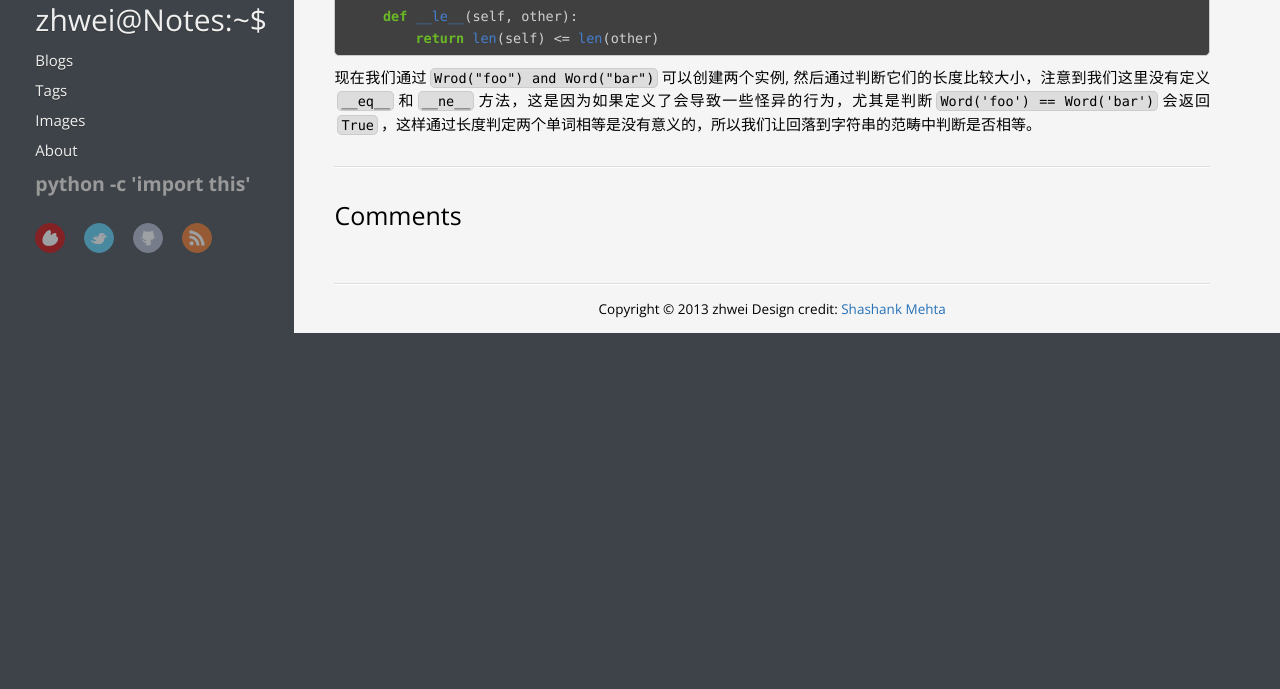
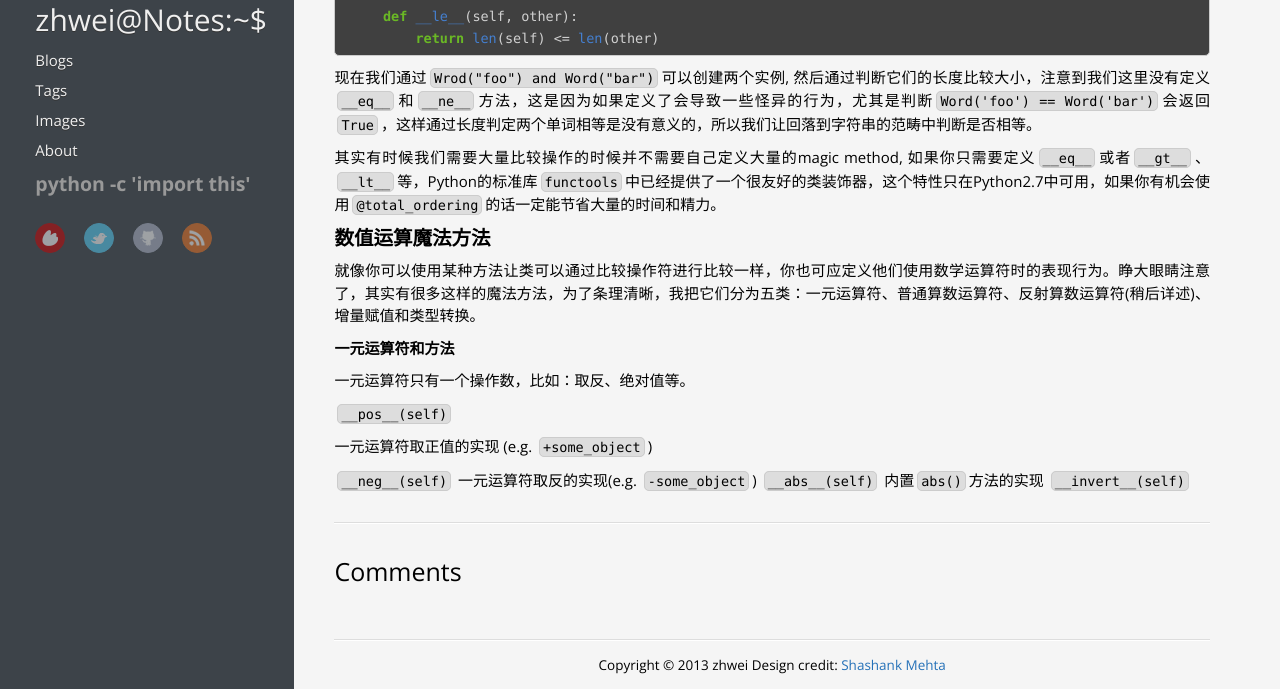
Before and after one commit to zhwei/zhwei.github.com, a Jekyll site: the page built from _posts/2013-05-21-python-magic-methond-trans-1.markdown, in a window 1280 px wide and 900 px high, scrolled down 2754 px, cut to the strip 211-900 px from the top of the window. Built offline with Jekyll 4.4.1, drawn with Linux system fonts in a browser that asks for light colours; nearby versions of some CDN libraries; Markdown is read by kramdown in place of the engine named in the settings; comment, search, counter and statistics services are not loaded; before the commit the page ends 3298 px from its top, so only the background shows below that.

Commit message:
update magic

```diff
--- a/_posts/2013-05-21-python-magic-methond-trans-1.markdown
+++ b/_posts/2013-05-21-python-magic-methond-trans-1.markdown
@@ -145,3 +145,24 @@ class Word(str):
 
 
 现在我们通过`Wrod("foo") and Word("bar")`可以创建两个实例, 然后通过判断它们的长度比较大小，注意到我们这里没有定义`__eq__`和`__ne__`方法，这是因为如果定义了会导致一些怪异的行为，尤其是判断`Word('foo') == Word('bar')`会返回`True`，这样通过长度判定两个单词相等是没有意义的，所以我们让回落到字符串的范畴中判断是否相等。
+
+其实有时候我们需要大量比较操作的时候并不需要自己定义大量的magic method, 如果你只需要定义`__eq__`或者`__gt__`、`__lt__`等，Python的标准库`functools`中已经提供了一个很友好的类装饰器，这个特性只在Python2.7中可用，如果你有机会使用`@total_ordering`的话一定能节省大量的时间和精力。
+
+
+### 数值运算魔法方法
+
+就像你可以使用某种方法让类可以通过比较操作符进行比较一样，你也可应定义他们使用数学运算符时的表现行为。睁大眼睛注意了，其实有很多这样的魔法方法，为了条理清晰，我把它们分为五类：一元运算符、普通算数运算符、反射算数运算符(稍后详述)、增量赋值和类型转换。
+
+#### 一元运算符和方法
+
+一元运算符只有一个操作数，比如：取反、绝对值等。
+
+  `__pos__(self)`
+
+  一元运算符取正值的实现 (e.g. `+some_object`)
+
+  `__neg__(self)`
+  一元运算符取反的实现(e.g. `-some_object`)
+  `__abs__(self)`
+  内置`abs()`方法的实现
+  `__invert__(self)`
```
